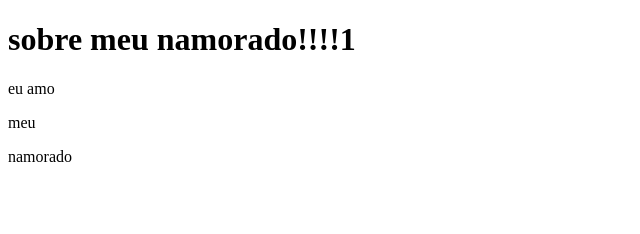
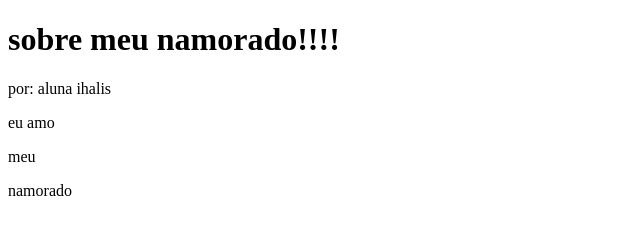
Before and after one commit to ihalisalmeida/pagina-web1, a plain HTML site: page index.html in a window 1280 px wide. Shown: the whole page, without its empty margins (0-640 px from the left). Drawn offline with Linux system fonts and the light colour scheme.

Commit message:
Add files via upload

```diff
--- a/index.html
+++ b/index.html
@@ -1,14 +1,15 @@
-
-
 <!DOCTYPE html>
 <html lang="pt-br">
 <head>
     <meta charset="UTF-8">
     <meta name="viewport" content="width=device-width, initial-scale=1.0">
-    <title>Document</title>
+    <title>I love</title>
+
 </head>
 <body>
-    <h1>sobre meu namorado!!!!1</h1>
+    <h1>sobre meu namorado!!!!</h1>
+
+  <P>por: aluna ihalis</P>
   <p>eu amo</p>
   <P>meu</P>
   <P>namorado</P>
```
